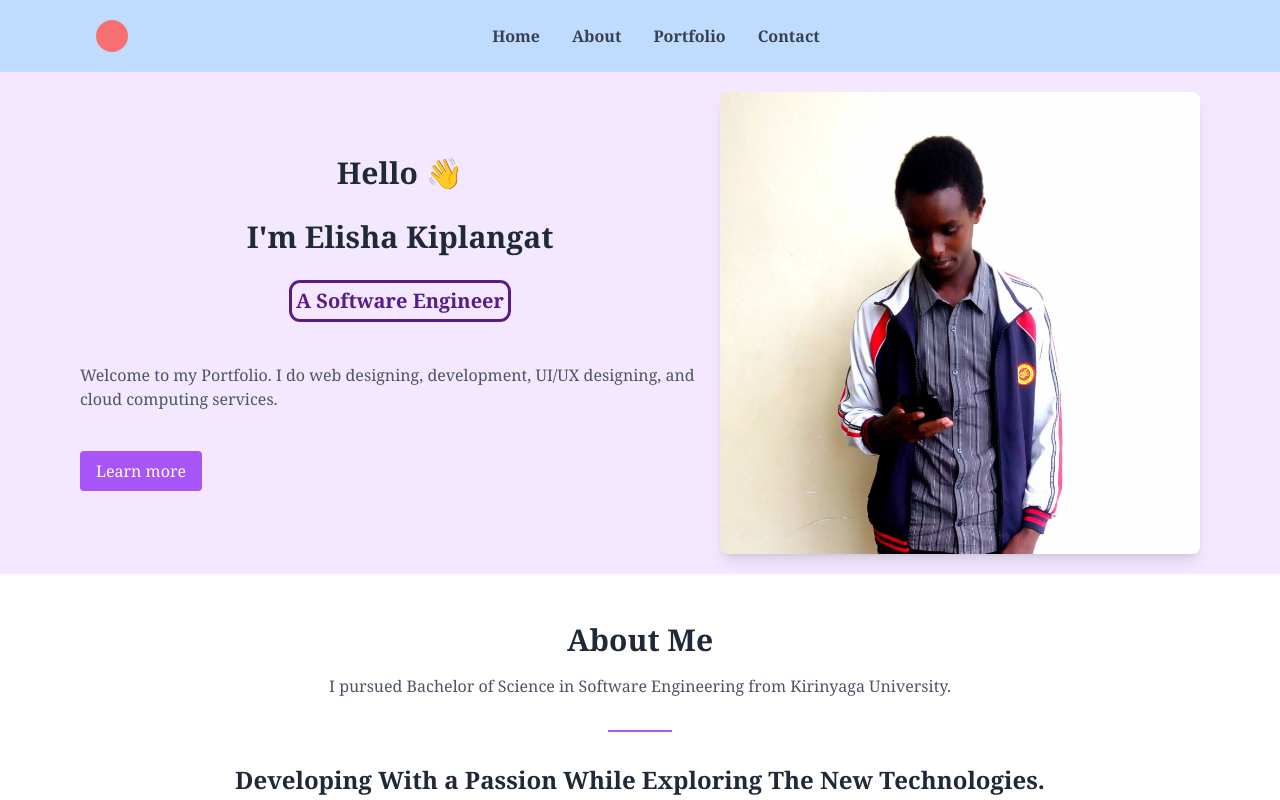
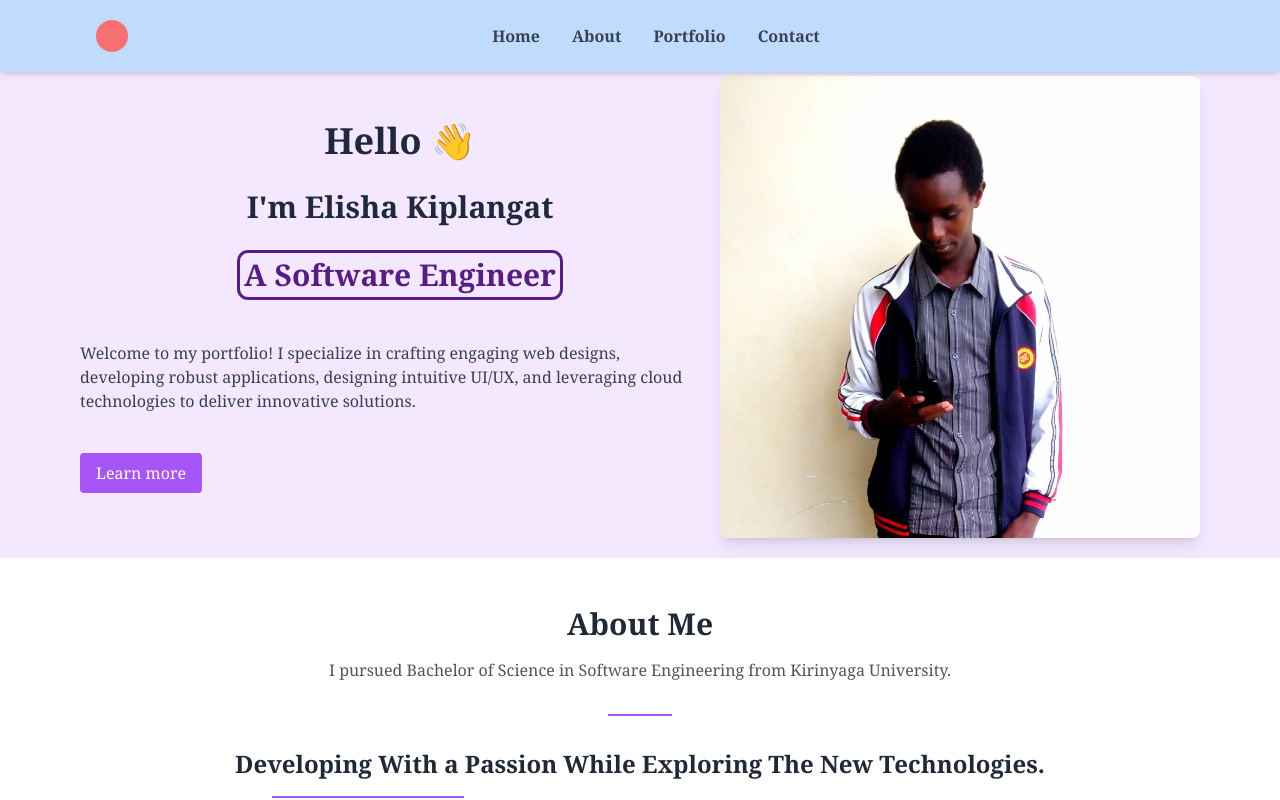
Before and after one commit to Elisha-Kiplangat/Portfolio-Website, a React (Vite) app: page / in a window 1280 px wide. Shown: the top 800 px of the page. Built offline with nearby package versions, Linux system fonts and the light colour scheme.

Commit message:
links update

```diff
--- a/src/components/Hero.tsx
+++ b/src/components/Hero.tsx
@@ -14,25 +14,27 @@ const details: Tdetails[] = [
     salutation:"Hello 👋",
     name: "I'm Elisha Kiplangat",
     title: "A Software Engineer",
-    description: "Welcome to my Portfolio. I do web designing, development, UI/UX designing, and cloud computing services.",
+    description: "Welcome to my portfolio! I specialize in crafting engaging web designs, developing robust applications, designing intuitive UI/UX, and leveraging cloud technologies to deliver innovative solutions.",
     buttonText: "Learn more",
     image: Profile
   }
 ];
 
 const Hero = () => {
+
   return (
-    <section className="bg-purple-100 py-5 px-4 md:px-20 font-serif">
+    <section id='Home' className="bg-purple-100 mt-14 py-5 px-4 md:px-20 font-serif">
       <div className="container mx-auto flex flex-col md:flex-row items-center">
         {details.map((detail, index) => (
             <div className='w-full flex flex-col md:flex-row items-center'>
           <div key={index} className="w-full md:w-2/3">
-            <h1 className='text-5xl font-bold mb-1 sm:text-3xl mb-0 flex justify-center'>{detail.salutation}</h1><br/>
-            <h2 className="text-3xl font-bold sm:text-3xl flex justify-center">{detail.name}</h2>
-            <p className='flex justify-center'><h3 className="text-xl text-purple-900 w-fit font-bold my-7 p-1 outline rounded-lg">{detail.title}</h3></p>
-            <p className="mt-4 text-gray-600">{detail.description}</p>
+            <h1 className='text-3xl sm:text-4xl md:text-4xl font-bold mb-1 mb-0 flex justify-center'>{detail.salutation}</h1><br/>
+            <h2 className="text-3xl sm:text-4xl md:text-3xl font-bold flex justify-center">{detail.name}</h2>
+            <p className='flex justify-center'><h3 className="sm:text-2xl md:text-2xl lg:text-3xl text-purple-900 w-fit font-bold my-7 p-1 outline rounded-lg">{detail.title}</h3></p>
+            <p className="mt-4 mr-3 text-gray-700">{detail.description}</p>
             <button className="mt-10 bg-purple-500 text-white py-2 px-4 rounded hover:bg-purple-600">
-              {detail.buttonText}
+
+                {detail.buttonText}
             </button>
           </div>
 
--- a/src/components/Nav.tsx
+++ b/src/components/Nav.tsx
@@ -8,7 +8,7 @@ const Nav = () => {
   };
 
   return (
-    <nav className="bg-blue-200 shadow-md py-4 md:px-20 font-serif">
+    <nav className="fixed top-0 left-0 w-full bg-blue-200 shadow-md py-4 md:px-20 font-serif z-50">
       <div className="container px-4 mx-auto flex justify-between items-center">
         <div className="flex items-center">
           <div className="rounded-full bg-red-400 w-8 h-8 flex items-center justify-center">
@@ -16,16 +16,16 @@ const Nav = () => {
           </div>
         </div>
         <div className="hidden sm:flex space-x-4 font-bold">
-          <a href="/Hero" className="text-gray-700 hover:bg-purple-400 p-2 rounded">
+          <a href="#Home" className="text-gray-700 hover:bg-purple-400 p-2 rounded">
             Home
           </a>
-          <a href="/About" className="text-gray-700 hover:bg-purple-400 p-2 rounded">
+          <a href="#About" className="text-gray-700 hover:bg-purple-400 p-2 rounded">
             About
           </a>
-          <a href="/Skills" className="text-gray-700 hover:bg-purple-400 p-2 rounded">
+          <a href="#Portfolio" className="text-gray-700 hover:bg-purple-400 p-2 rounded">
             Portfolio
           </a>
-          <a href="/Contact" className="text-gray-700 hover:bg-purple-400 p-2 rounded">
+          <a href="#Contact" className="text-gray-700 hover:bg-purple-400 p-2 rounded">
             Contact
           </a>
         </div>
@@ -53,16 +53,16 @@ const Nav = () => {
       </div>
       {isOpen && (
         <div className="sm:hidden flex flex-col items-center font-bold font-serif">
-          <a href="#home" className="block text-gray-700 py-2 px-4 hover:bg-purple-400 p-2 rounded">
+          <a href="#Home" className="block text-gray-700 py-2 px-4 hover:bg-purple-400 p-2 rounded">
             Home
           </a>
-          <a href="#about" className="block text-gray-700 py-2 px-4 hover:bg-purple-400 p-2 rounded">
+          <a href="#About" className="block text-gray-700 py-2 px-4 hover:bg-purple-400 p-2 rounded">
             About
           </a>
-          <a href="#portfolio" className="block text-gray-700 py-2 px-4 hover:bg-purple-400 p-2 rounded">
+          <a href="#Portfolio" className="block text-gray-700 py-2 px-4 hover:bg-purple-400 p-2 rounded">
             Portfolio
           </a>
-          <a href="#contact" className="block text-gray-700 py-2 px-4 hover:bg-purple-400 p-2 rounded">
+          <a href="#Contact" className="block text-gray-700 py-2 px-4 hover:bg-purple-400 p-2 rounded">
             Contact
           </a>
         </div>
```
